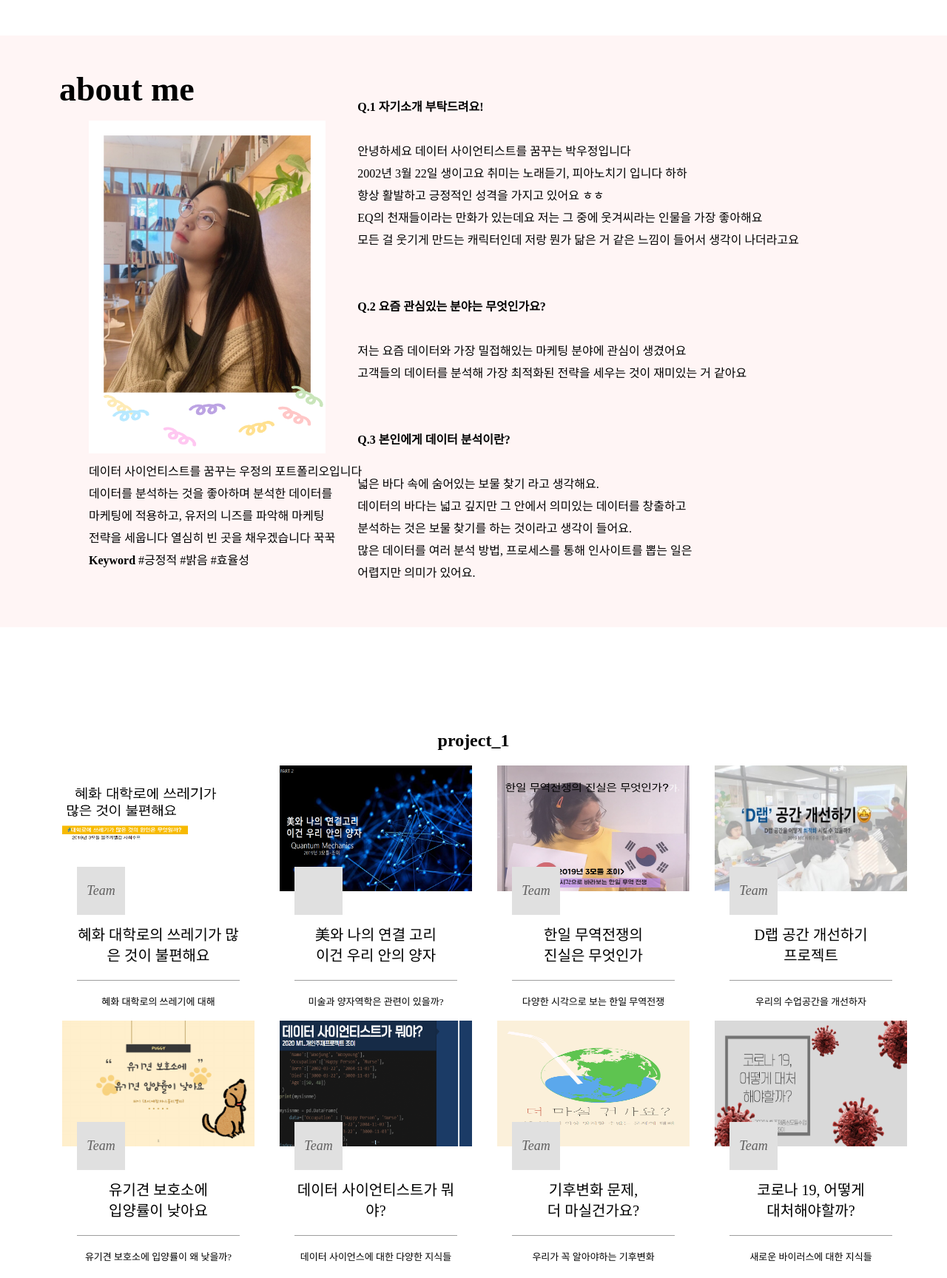
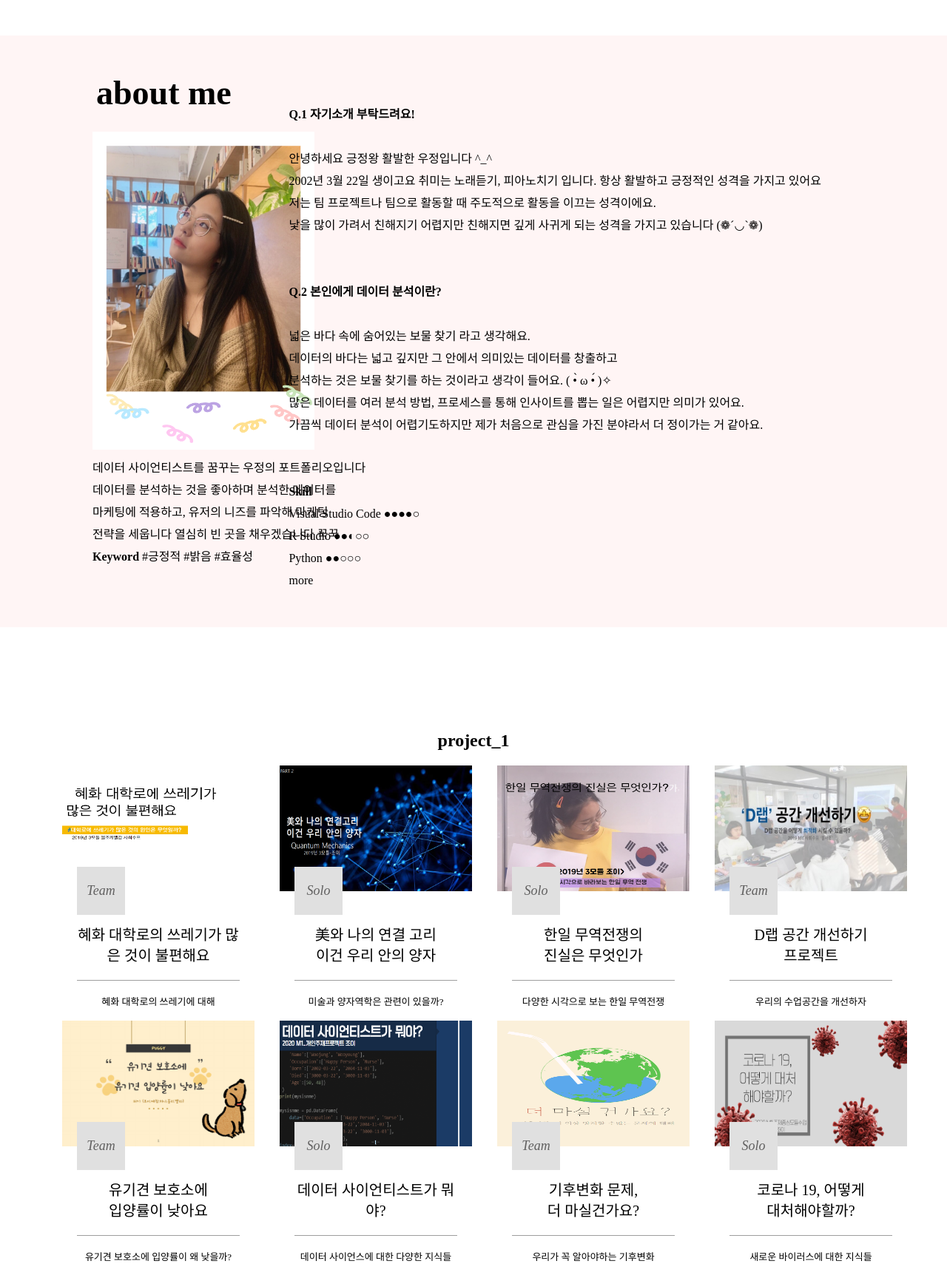
Before and after one commit to Parkwoojung/bunnyieejoy, a plain HTML site: page 다시 만드는 웹/진짜 디시 만드는 웹/마지막으로 다시/wjjj.html in a window 1280 px wide. Shown: the part 720-2448 px from the top of the page at 74% size. Drawn offline with Linux system fonts and the light colour scheme; a web font is replaced by a local one.

Commit message:
1차수정

```diff
--- a/다시 만드는 웹/진짜 디시 만드는 웹/마지막으로 다시/wjjj.css
+++ b/다시 만드는 웹/진짜 디시 만드는 웹/마지막으로 다시/wjjj.css
@@ -47,7 +47,6 @@ body {
 }
 .aboutme {
   background-color: rgb(255, 245, 245);
-
   box-sizing: border-box;
   width: 1517px;
   height: 800px;
@@ -55,21 +54,21 @@ body {
 .textabout {
   font-weight: bold;
   font-size: 23px;
-  padding: 80px;
+  padding: 130px;
   position: relative;
-  top: -65px;
+  top: -110px;
 }
 .photoabout {
-  padding: 120px;
+  padding: 125px;
   position: relative;
-  top: -280px;
+  top: -370px;
   line-height: 30px;
 }
 
 .jujul {
   position: absolute;
-  right: 200px;
-  top: 850px;
+  right: 170px;
+  top: 860px;
   line-height: 30px;
 }
 
--- a/다시 만드는 웹/진짜 디시 만드는 웹/마지막으로 다시/wjjj.html
+++ b/다시 만드는 웹/진짜 디시 만드는 웹/마지막으로 다시/wjjj.html
@@ -60,8 +60,8 @@
       <div class="photoabout">
         <img
           src="최에종.png"
-          width="320"
-          height="450"
+          width="300"
+          height="430"
         />
         <br />
 
@@ -77,30 +77,35 @@
     <div class="jujul">
       <strong>Q.1 자기소개 부탁드려요!</strong>
       <br>
-      <br />안녕하세요 데이터 사이언티스트를 꿈꾸는 박우정입니다<br>
-       2002년 3월 22일 생이고요 취미는 노래듣기, 피아노치기 입니다 하하
-       <br>
-       항상 활발하고 긍정적인 성격을 가지고 있어요 ㅎㅎ <br>
-        EQ의 천재들이라는 만화가 있는데요 저는 그 중에 웃겨씨라는 인물을 가장 좋아해요<br>
-        모든 걸 웃기게 만드는 캐릭터인데 저랑 뭔가 닮은 거 같은 느낌이 들어서 생각이 나더라고요
+      <br />안녕하세요 긍정왕 활발한 우정입니다 ^_^<br>
+       2002년 3월 22일 생이고요 취미는 노래듣기, 피아노치기 입니다.
 
-       <br>
-       <br>
-       <br>
-       <strong>Q.2 요즘 관심있는 분야는 무엇인가요?</strong>
-       <br>
-       <br />저는 요즘 데이터와 가장 밀접해있는 마케팅 분야에 관심이 생겼어요 <br>
-        고객들의 데이터를 분석해 가장 최적화된 전략을 세우는 것이 재미있는 거 같아요
+       항상 활발하고 긍정적인 성격을 가지고 있어요 <br>
+       저는 팀 프로젝트나 팀으로 활동할 때 주도적으로 활동을 이끄는
+       성격이에요. <br>낯을 많이 가려서 친해지기 어렵지만
+       친해지면 깊게 사귀게 되는 성격을 가지고 있습니다 (❁´◡`❁)
         <br>
        <br>
        <br>
-        <strong>Q.3 본인에게 데이터 분석이란?</strong>
+        <strong>Q.2 본인에게 데이터 분석이란?</strong>
         <br>
         <br>넓은 바다 속에 숨어있는 보물 찾기 라고 생각해요. <br />
         데이터의 바다는 넓고 깊지만 그 안에서 의미있는 데이터를 창출하고<br />
-        분석하는 것은 보물 찾기를 하는 것이라고 생각이 들어요. <br />
-        많은 데이터를 여러 분석 방법, 프로세스를 통해 인사이트를 뽑는 일은<br />
-        어렵지만 의미가 있어요.
+        분석하는 것은 보물 찾기를 하는 것이라고 생각이 들어요. ( •̀ ω •́ )✧<br />
+        많은 데이터를 여러 분석 방법, 프로세스를 통해 인사이트를 뽑는 일은
+        어렵지만 의미가 있어요.<br>
+        가끔씩 데이터 분석이 어렵기도하지만 제가 처음으로 관심을 가진 분야라서 더 정이가는 거 같아요.
+        <br>
+        <br>
+        <br>
+        <strong>Skill</strong>
+        <br>
+        Visual Studio Code ●●●●○<br>
+        R Studio ●●◐○○<br>
+        Python ●●○○○<br>
+        more<br>
+
+
 
         <br>
     </div>
@@ -131,7 +136,7 @@
             <a href= "./자료들/M3개인주제.pdf" download="C:\Users\lowel\Documents\html\bunnyieejoy\다시 만드는 웹\진짜 디시 만드는 웹\마지막으로 다시\자료들\M3개인주제.pdf">
                 <em>
                     <img src="m3개인주제.png">
-                    <span class="ico no1"></span>
+                    <span class="ico no1">Solo</span>
                 </em>
                 <div>
                     <h3>美와 나의 연결 고리<br>이건 우리 안의 양자</h3>
@@ -144,7 +149,7 @@
             <a href="./자료들/M3파트원.pdf" download="C:\Users\lowel\Documents\html\bunnyieejoy\다시 만드는 웹\진짜 디시 만드는 웹\마지막으로 다시\자료들\M3파트원.pdf">
                 <em>
                     <img src="m3파트원.png">
-                    <span class="ico no1">Team</span>
+                    <span class="ico no1">Solo</span>
                 </em>
                 <div>
                     <h3>한일 무역전쟁의<br>  진실은 무엇인가</h3>
@@ -185,7 +190,7 @@
         <a href="./자료들/M1개인주제.pdf" download="C:\Users\lowel\Documents\html\bunnyieejoy\다시 만드는 웹\진짜 디시 만드는 웹\마지막으로 다시\자료들\M1개인주제.pdf">
             <em>
                 <img src="m1개인주제.png">
-                <span class="ico no1">Team</span>
+                <span class="ico no1">Solo</span>
             </em>
             <div>
                 <h3>데이터 사이언티스트가 뭐야?</h3>
@@ -211,7 +216,7 @@
         <a href="./자료들/M1파트원.pdf" download="C:\Users\lowel\Documents\html\bunnyieejoy\다시 만드는 웹\진짜 디시 만드는 웹\마지막으로 다시\자료들\M1파트원.pdf">
             <em>
                 <img src="m1파트원.png">
-                <span class="ico no1">Team</span>
+                <span class="ico no1">Solo</span>
             </em>
             <div>
                 <h3>코로나 19, 어떻게 <br> 대처해야할까?</h3>
@@ -249,7 +254,7 @@
         <a href="./자료들/m2개인주제.pdf" download ="C:\Users\lowel\Documents\html\bunnyieejoy\다시 만드는 웹\진짜 디시 만드는 웹\마지막으로 다시\m2개인주제.pdf">
             <em>
                 <img src="m2개인주제.png">
-                <span class="ico no1">Team</span>
+                <span class="ico no1">Solo</span>
             </em>
             <div>
                 <h3>빅데이터로 유튜브 채널<br>기획하기
@@ -277,7 +282,7 @@
         <a href="./자료들/2020M2 주제중심모듈 E북_조이.pdf" download="C:\Users\lowel\Documents\html\bunnyieejoy\다시 만드는 웹\진짜 디시 만드는 웹\마지막으로 다시\자료들\2020M2 주제중심모듈 E북_조이.pdf">
             <em>
                 <img src="m2파트원_.png">
-                <span class="ico no1">Team</span>
+                <span class="ico no1">Solo</span>
             </em>
             <div>
                 <h3>일하는 사람은 정당한 <br> 대우를 받고 있는가</h3>
@@ -343,14 +348,15 @@
 <div class = "acolorbox">
 <section class="info_boxxx">
     <h1>data_analysis</h1>
+
 <li>
     <a href="#a">
         <em>
-            <img src="m3지속.png">
+            <img src="">
         </em>
         <div>
-            <h3>우리가 실천해본 <br> 지속 가능한 식생활</h3>
-            <p><br>기후에 영향을 미치는 우리의 식생활</p>
+            <h3>곧<br>곧</h3>
+            <p><br>곧</p>
             <div></div>
         </div>
     </a>
@@ -358,15 +364,16 @@
 <li>
     <a href="#a">
         <em>
-            <img src="M3사최.png">
+            <img src="">
         </em>
         <div>
-            <h3>유기견 입양 보내기<br> 프로젝트</h3>
-            <p><br>유기견에게 가족을 찾아주자</p>
+            <h3>곧<br>곧</h3>
+            <p><br>곧</p>
             <div></div>
         </div>
     </a>
 </li>
+
 <li>
     <a href="#a">
         <em>
@@ -399,7 +406,7 @@
 <!--portfolio마지막-->
 <div class ="endport">
 우정의 포트폴리오였습니다<br>
-감사합니다 :)
+감사합니다✿
 <br>
 </div>
 
```
Also changed, not shown: 1 other file.
